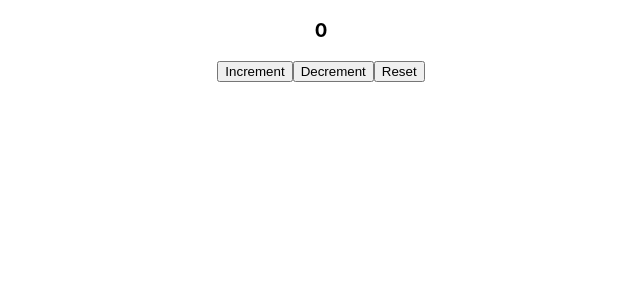
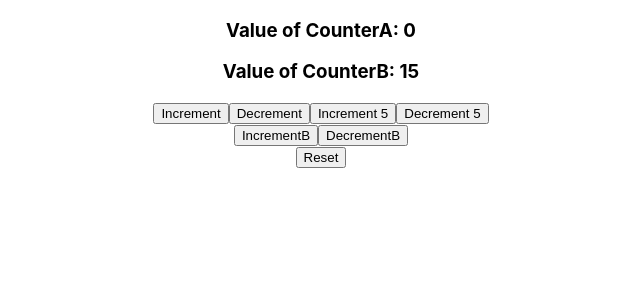
Before and after one commit to ProvaPaul/-ReactJS-Learning, a React (Create React App) app: page / in a window 1280 px wide. Shown: the top 300 px of the page, without its empty margins (319-959 px from the left). Built offline with nearby package versions, Linux system fonts and the light colour scheme.

Commit message:
handling muliple useReducer State

```diff
--- a/src/App.js
+++ b/src/App.js
@@ -24,6 +24,7 @@ import MouseCountainer from './components/UseEffectPractice/MouseCountainer';
 import FetchMultiplePost from './components/DataFetching/FetchMultiplePost';
 import FetchMultiplePost2 from './components/DataFetching/FetchMultiplePost2';
 import MyCounter1 from './components/UseReducerPractice/MyCounter1';
+import MyCounter2 from './components/UseReducerPractice/MyCounter2';
 
 function App() {
   return (
@@ -60,7 +61,8 @@ function App() {
       {/* <FetchMultiplePost/> */}
       {/* <FetchMultiplePost2/> */}
 
-      <MyCounter1/>
+      {/* <MyCounter1/> */}
+      <MyCounter2/>
 
       </div>
   );
--- /dev/null
+++ b/src/components/UseReducerPractice/MyCounter2.js
@@ -0,0 +1,46 @@
+import { queryAllByDisplayValue } from '@testing-library/react';
+import { type } from '@testing-library/user-event/dist/type';
+import React, { useReducer } from 'react'
+
+// handing by multiple state as object
+
+const initialState={
+    counterA: 0,
+    counterB: 15
+}
+const reducer=(state,action)=>{
+    switch(action.type){
+        case 'increment':
+            return {...state,counterA: state.counterA+ action.value}
+        case 'decrement':
+            return {...state,counterA: state.counterA-action.value}
+        case 'incrementB':
+            return {...state,counterB: state.counterB+action.value}
+        case 'decrementB':
+            return {...state,counterB: state.counterB-action.value}
+        case 'reset':
+            return initialState
+        default:
+            return state
+    }
+}
+
+export default function MyCounter2() {
+    const [count,dispatch]= useReducer(reducer,initialState)
+  return (
+    <div>
+        <h3>Value of CounterA: {count.counterA}</h3>
+        <h3>Value of CounterB: {count.counterB}</h3>
+        <button onClick={()=>dispatch({type: "increment",value: 1})}>Increment</button>
+        <button onClick={()=>dispatch({type:'decrement',value:1})}>Decrement</button>
+        <button onClick={()=>dispatch({type: "increment",value:5})}>Increment 5</button>
+        <button onClick={()=>dispatch({type:'decrement',value:5})}>Decrement 5</button>
+        <div>
+            <button onClick={()=>dispatch({type:"incrementB",value: 1})}>IncrementB</button>
+            <button onClick={()=>dispatch({type:"decrementB" ,value:1})}>DecrementB</button>
+        </div>
+        <button onClick={()=>dispatch({type:'reset'})}>Reset</button>
+
+    </div>
+  )
+}
```
